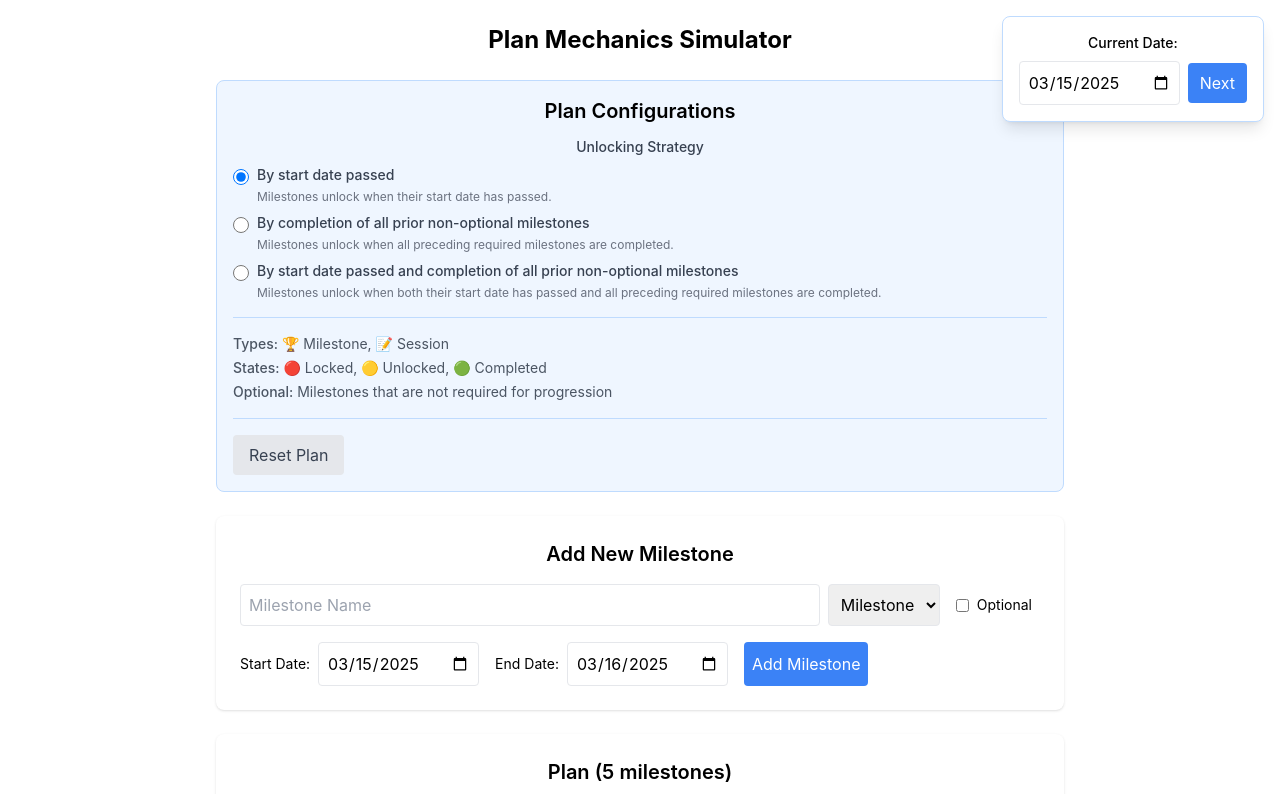
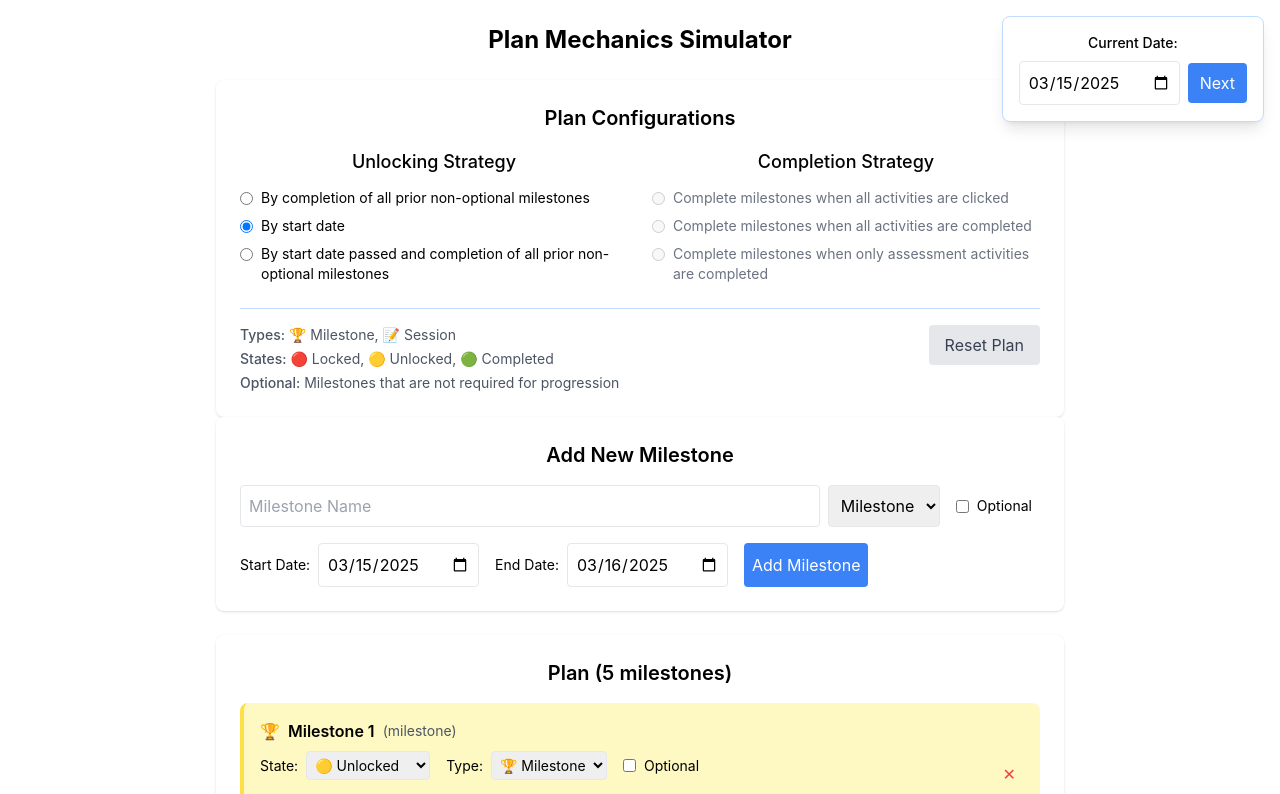
Before and after one commit to trekdemo/plan-mechanics-simulator, a React (Create React App) app: page / in a window 1280 px wide. Shown: the top 794 px of the page. Built offline with nearby package versions, Linux system fonts and the light colour scheme.

Commit message:
Place holder for future completion strategy

```diff
--- a/src/components/PlanConfigurations/PlanConfigurations.js
+++ b/src/components/PlanConfigurations/PlanConfigurations.js
@@ -7,93 +7,109 @@ const PlanConfigurations = ({
   setUnlockStrategy,
   resetPlanMilestones
 }) => {
-  const handleUnlockStrategyChange = (e) => {
-    setUnlockStrategy(e.target.value);
-  };
+  return (
+    <div className="mt-6 bg-white p-6 rounded-lg shadow">
+      <h2 className="text-xl font-semibold mb-4">Plan Configurations</h2>
 
-  return (
-    <div className="mb-6 p-4 bg-blue-50 rounded-lg border border-blue-200">
-      <h2 className="text-xl font-semibold mb-3 text-center">Plan Configurations</h2>
+      <div className="grid grid-cols-2 gap-6">
+        {/* Left Column - Unlocking Strategy */}
+        <div>
+          <h3 className="text-lg font-medium mb-3">Unlocking Strategy</h3>
+          <div className="space-y-2">
+            <label className="flex items-start">
+              <input
+                type="radio"
+                className="mt-1"
+                checked={unlockStrategy === UNLOCK_STRATEGIES.BY_COMPLETION}
+                onChange={() => setUnlockStrategy(UNLOCK_STRATEGIES.BY_COMPLETION)}
+              />
+              <span className="ml-2 text-sm text-left block">
+                By completion of all prior non-optional milestones
+              </span>
+            </label>
 
-      <div className="space-y-4">
-        <div>
-          <label className="block text-sm font-medium text-gray-700 mb-2">
-            Unlocking Strategy
+            <label className="flex items-start">
+              <input
+                type="radio"
+                className="mt-1"
+                checked={unlockStrategy === UNLOCK_STRATEGIES.BY_DATE}
+                onChange={() => setUnlockStrategy(UNLOCK_STRATEGIES.BY_DATE)}
+              />
+              <span className="ml-2 text-sm text-left block">
+                By start date
+              </span>
             </label>
-          <div className="space-y-2">
-            <div className="flex items-start">
+
+            <label className="flex items-start">
               <input
-                id="unlock-by-date"
-                name="unlockStrategy"
                 type="radio"
-                value={UNLOCK_STRATEGIES.BY_DATE}
-                checked={unlockStrategy === UNLOCK_STRATEGIES.BY_DATE}
-                onChange={handleUnlockStrategyChange}
-                className="mt-1 h-4 w-4 text-blue-600 border-gray-300"
+                className="mt-1"
+                checked={unlockStrategy === UNLOCK_STRATEGIES.BY_BOTH}
+                onChange={() => setUnlockStrategy(UNLOCK_STRATEGIES.BY_BOTH)}
               />
-              <label htmlFor="unlock-by-date" className="ml-2 block text-sm text-gray-700 text-left">
-                <div className="font-medium">By start date passed</div>
-                <p className="text-gray-500 text-xs mt-1">
-                  Milestones unlock when their start date has passed.
-                </p>
+              <span className="ml-2 text-sm text-left block">
+                By start date passed and completion of all prior non-optional milestones
+              </span>
             </label>
           </div>
-
-            <div className="flex items-start">
-              <input
-                id="unlock-by-completion"
-                name="unlockStrategy"
-                type="radio"
-                value={UNLOCK_STRATEGIES.BY_COMPLETION}
-                checked={unlockStrategy === UNLOCK_STRATEGIES.BY_COMPLETION}
-                onChange={handleUnlockStrategyChange}
-                className="mt-1 h-4 w-4 text-blue-600 border-gray-300"
-              />
-              <label htmlFor="unlock-by-completion" className="ml-2 block text-sm text-gray-700 text-left">
-                <div className="font-medium">By completion of all prior non-optional milestones</div>
-                <p className="text-gray-500 text-xs mt-1">
-                  Milestones unlock when all preceding required milestones are completed.
-                </p>
-              </label>
         </div>
 
-            <div className="flex items-start">
+        {/* Right Column - Completion Strategy */}
+        <div>
+          <h3 className="text-lg font-medium mb-3">Completion Strategy</h3>
+          <div className="space-y-2">
+            <label className="flex items-start">
               <input
-                id="unlock-by-both"
-                name="unlockStrategy"
                 type="radio"
-                value={UNLOCK_STRATEGIES.BY_BOTH}
-                checked={unlockStrategy === UNLOCK_STRATEGIES.BY_BOTH}
-                onChange={handleUnlockStrategyChange}
-                className="mt-1 h-4 w-4 text-blue-600 border-gray-300"
+                className="mt-1"
+                disabled
+                checked={false}
               />
-              <label htmlFor="unlock-by-both" className="ml-2 block text-sm text-gray-700 text-left">
-                <div className="font-medium">By start date passed and completion of all prior non-optional milestones</div>
-                <p className="text-gray-500 text-xs mt-1">
-                  Milestones unlock when both their start date has passed and all preceding required milestones are completed.
-                </p>
+              <span className="ml-2 text-sm text-gray-500 text-left block">
+                Complete milestones when all activities are clicked
+              </span>
+            </label>
+
+            <label className="flex items-start">
+              <input
+                type="radio"
+                className="mt-1"
+                disabled
+                checked={false}
+              />
+              <span className="ml-2 text-sm text-gray-500 text-left block">
+                Complete milestones when all activities are completed
+              </span>
+            </label>
+
+            <label className="flex items-start">
+              <input
+                type="radio"
+                className="mt-1"
+                disabled
+                checked={false}
+              />
+              <span className="ml-2 text-sm text-gray-500 text-left block">
+                Complete milestones when only assessment activities are completed
+              </span>
             </label>
           </div>
         </div>
       </div>
 
-        <div className="pt-4 border-t border-blue-200">
+      <div className="mt-6 pt-4 border-t border-blue-200">
+        <div className="flex justify-between items-start">
           <div className="text-sm text-gray-600 text-left">
             <div className="mb-1"><span className="font-medium">Types:</span> 🏆 Milestone, 📝 Session</div>
             <div className="mb-1"><span className="font-medium">States:</span> 🔴 Locked, 🟡 Unlocked, 🟢 Completed</div>
             <div><span className="font-medium">Optional:</span> Milestones that are not required for progression</div>
           </div>
-        </div>
-
-        <div className="pt-4 border-t border-blue-200">
-          <div className="flex justify-start">
           <button
             className="bg-gray-200 hover:bg-gray-300 text-gray-700 px-4 py-2 rounded text-left"
             onClick={resetPlanMilestones}
           >
             Reset Plan
           </button>
-          </div>
         </div>
       </div>
     </div>
```
Lines whose indentation alone changed are shown as unchanged.
